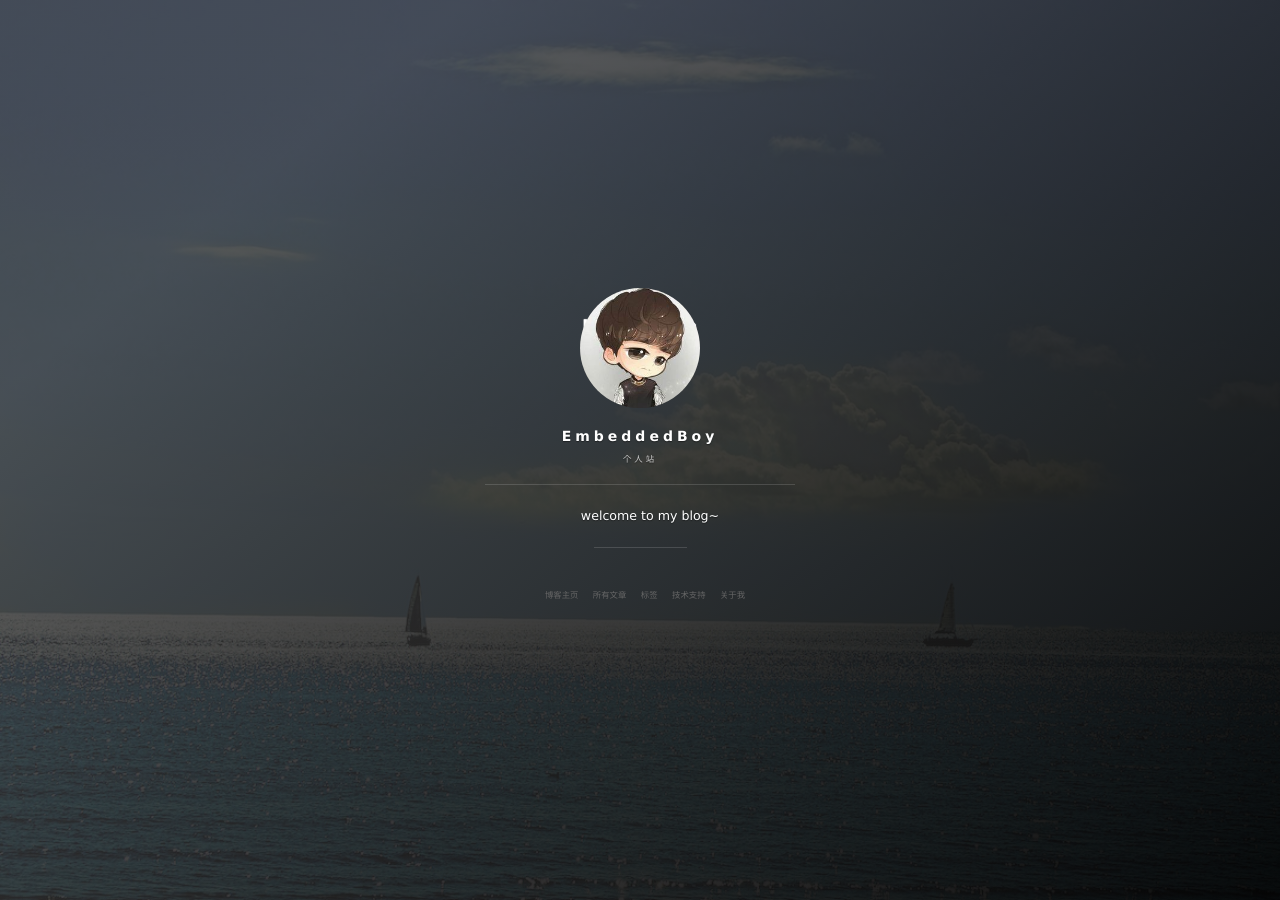
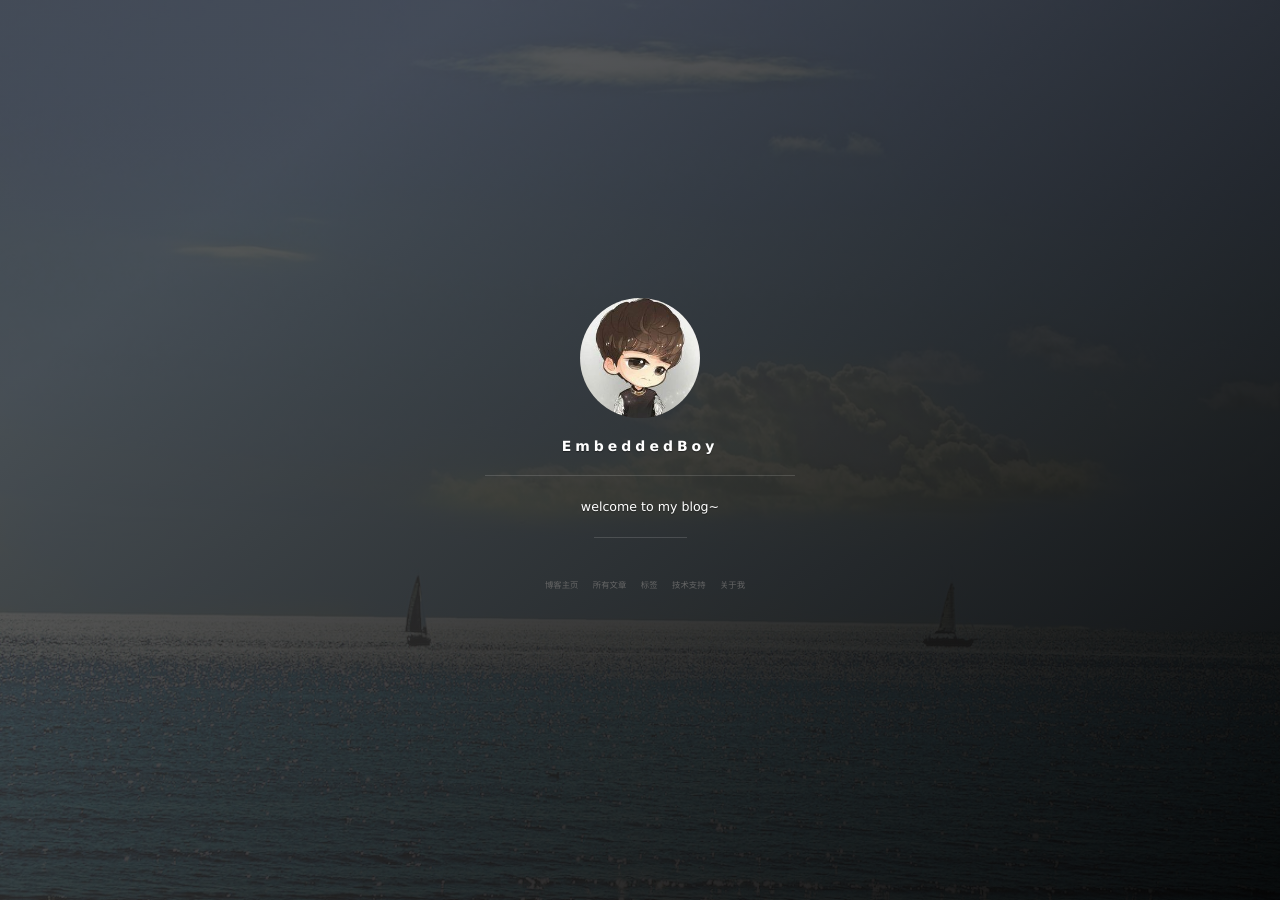
Before and after one commit to EmbeddedBoy/EmbeddedBoy.github.io, a Jekyll site: the page built from index.html, in a window 1280 px wide. Built offline with Jekyll 4.4.1, drawn with Linux system fonts in a browser that asks for light colours; nearby versions of some CDN libraries; a script that is not in the unit is left out; the list of posts is cut into pages by our own code; comment, search, counter and statistics services are not loaded; grey boxes are pictures that could not be loaded.

Commit message:
Update _config.yml

```diff
--- a/_config.yml
+++ b/_config.yml
@@ -1,9 +1,9 @@
 # Basic
 title: EmbeddedBoy
-subtitle: 个人站
+
 description: welcome to my blog~
 # 头像里面的标题
-avatarTitle: leopardpan
+avatarTitle: Hello
 # 头像里面的描述
 avatarDesc: 嵌入式
 url: "http://leopardpan.cn"
```
